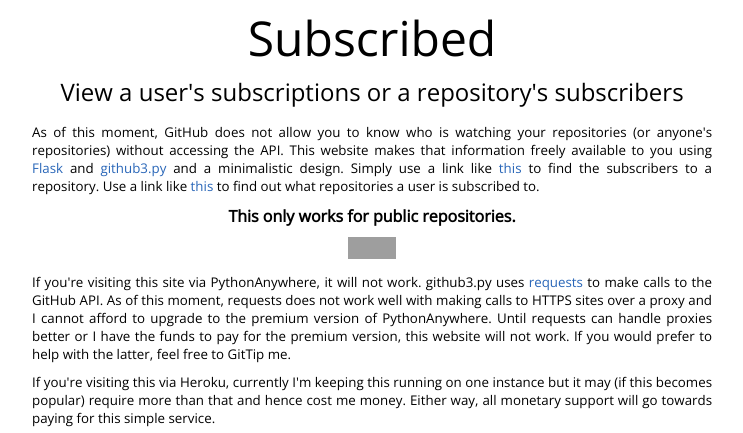
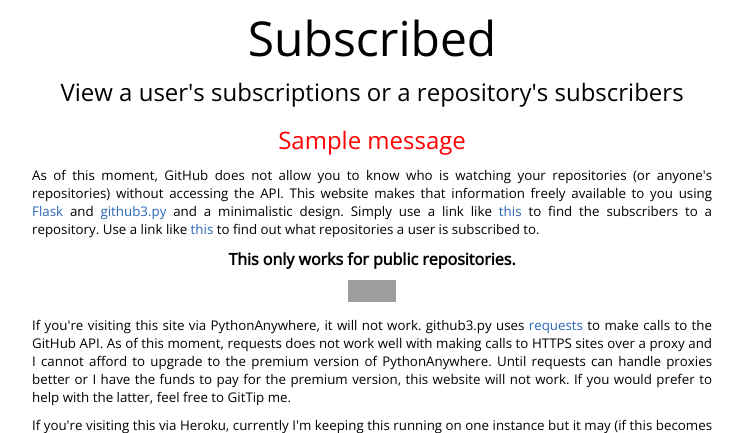
Before and after one commit to sigmavirus24/subscribed, a Flask app: page / in a window 1280 px wide. Shown: the top 433 px of the page, without its empty margins (268-1011 px from the left). Run offline with Flask 2, Linux system fonts and the light colour scheme; one stand-in notice (Sample message) is shown; grey boxes are pictures that could not be loaded.

Commit message:
Message flashing for errors

```diff
--- a/subscribed/app.py
+++ b/subscribed/app.py
@@ -1,17 +1,18 @@
 from flask import (Flask, render_template, redirect, url_for, make_response,
-        Response)
+                   Response, flash)
 from github3 import GitHub, GitHubError
-from os import environ
+from os import getenv
 
 
 gh = GitHub()
 gh.set_user_agent('subscribed (https://subscribed.herokuapp.com)')
 
-id, secret = (environ.get('GH_ID', ''), environ.get('GH_SECRET', ''))
+id, secret = (getenv('GH_ID', ''), getenv('GH_SECRET', ''))
 if id and secret:
     gh.set_client_id(id, secret)
 
 app = Flask(__name__)
+app.secret_key = getenv('SECRET_KEY', '')
 
 
 @app.route('/')
@@ -35,6 +36,8 @@
     try:
         r = gh.repository(login, repo)
     except GitHubError:
+        flash('Either the repository {0}/{1} does'.format(login, repo) +
+              'not exist or it is not public.')
         return redirect(url_for('index'))
 
     return Response(stream_template('repo.html', repo=r))
@@ -49,6 +52,7 @@
         failed = True
 
     if failed or u.type.lower() != 'user':
+        flash('User {0} does not exist.'.format(login))
         return redirect(url_for('index'))
 
     return Response(stream_template('user.html', user=u))
--- a/subscribed/static/default.css
+++ b/subscribed/static/default.css
@@ -5,6 +5,13 @@
 
 a:hover {
     color : #666;
+}
+
+p.flashed {
+    text-align: center;
+    font-family: 'Open Sans', sans-serif;
+    font-size: 18pt;
+    color: #ff0000;
 }
 
 body {
--- a/subscribed/templates/index.html
+++ b/subscribed/templates/index.html
@@ -12,6 +12,14 @@
 <h2>
 View a user's subscriptions or a repository's subscribers
 </h2>
+
+{% with messages = get_flashed_messages() %}
+    {% if messages %}
+        {% for message in messages %}
+            <p class="flashed">{{ message }}</p>
+        {% endfor %}
+    {% endif %}
+{% endwith %}
 {% endblock %}
 
 
```
